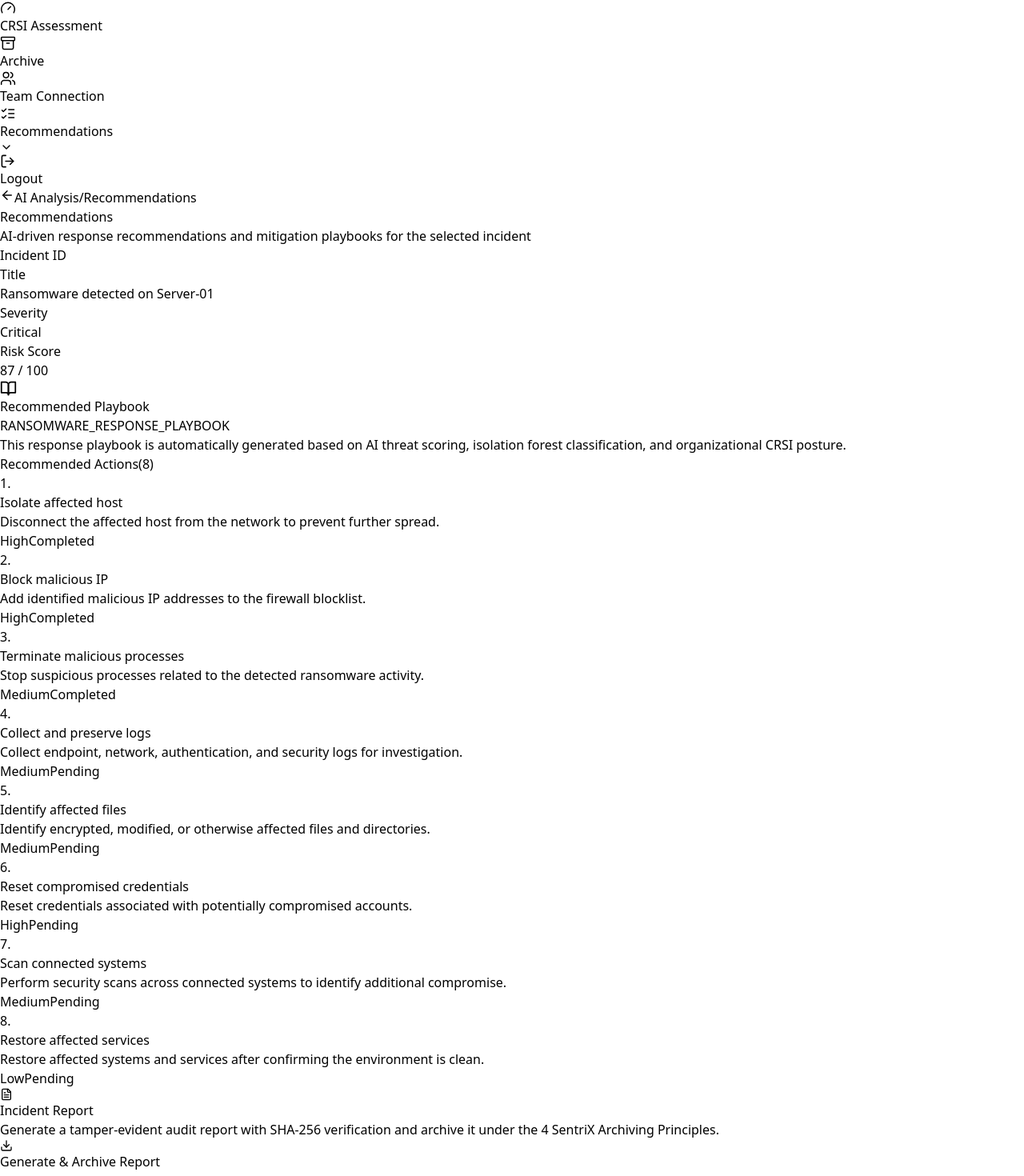
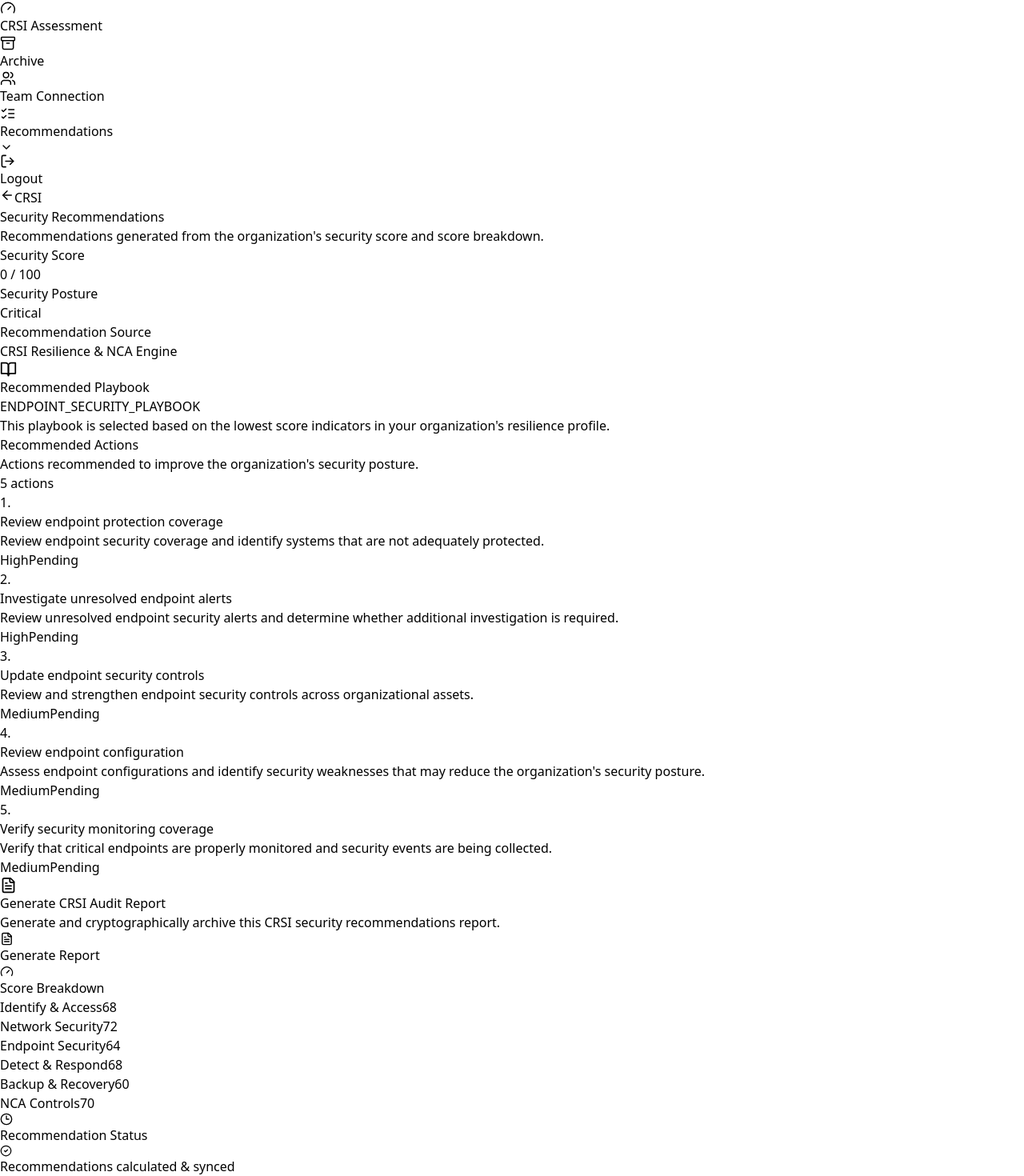
Before and after one commit to ii3ruj/SentriX, a React (Vite) app in the folder Sentriix/frontend/: page /crsi-recommendations in a window 1280 px wide. Shown: the part 1420-2890 px from the top of the page at 80% size. Built offline with nearby package versions, Linux system fonts and the light colour scheme; no server answers; sample sign-in values are in the browser's storage.

Commit message:
Update CRSIRecommendations.jsx

```diff
--- a/Sentriix/frontend/src/pages/CRSIRecommendations.jsx
+++ b/Sentriix/frontend/src/pages/CRSIRecommendations.jsx
@@ -1,144 +1,98 @@
 import React, { useState, useEffect } from "react";
-import { useNavigate, useParams } from "react-router-dom";
+import { useNavigate } from "react-router-dom";
 import {
+  ArrowLeft,
   BookOpen,
-  ArrowLeft,
+  CheckCircle2,
+  Clock3,
+  Gauge,
   FileText,
-  Download,
-  ShieldAlert,
-  CheckCircle2,
+  ShieldCheck,
 } from "lucide-react";
 import Sidebar from "../components/Sidebar";
 import { apiService } from "../services/api";
 
-const API_BASE =
-  import.meta.env.VITE_API_URL || "https://sentrix-backend-qsnu.onrender.com";
+const DEFAULT_BREAKDOWN = [
+  { name: "Identify & Access", score: 68 },
+  { name: "Network Security", score: 72 },
+  { name: "Endpoint Security", score: 64 },
+  { name: "Detect & Respond", score: 68 },
+  { name: "Backup & Recovery", score: 60 },
+  { name: "NCA Controls", score: 70 },
+];
 
 const DEFAULT_RECOMMENDATIONS = [
   {
     id: 1,
-    title: "Isolate affected host",
-    description: "Disconnect the affected host from the network to prevent further spread.",
+    title: "Review endpoint protection coverage",
+    description: "Review endpoint security coverage and identify systems that are not adequately protected.",
     priority: "High",
-    status: "Completed",
+    status: "Pending",
   },
   {
     id: 2,
-    title: "Block malicious IP",
-    description: "Add identified malicious IP addresses to the firewall blocklist.",
+    title: "Investigate unresolved endpoint alerts",
+    description: "Review unresolved endpoint security alerts and determine whether additional investigation is required.",
     priority: "High",
-    status: "Completed",
+    status: "Pending",
   },
   {
     id: 3,
-    title: "Terminate malicious processes",
-    description: "Stop suspicious processes related to the detected ransomware activity.",
+    title: "Update endpoint security controls",
+    description: "Review and strengthen endpoint security controls across organizational assets.",
     priority: "Medium",
-    status: "Completed",
+    status: "Pending",
   },
   {
     id: 4,
-    title: "Collect and preserve logs",
-    description: "Collect endpoint, network, authentication, and security logs for investigation.",
+    title: "Review endpoint configuration",
+    description: "Assess endpoint configurations and identify security weaknesses that may reduce the organization's security posture.",
     priority: "Medium",
     status: "Pending",
   },
   {
     id: 5,
-    title: "Identify affected files",
-    description: "Identify encrypted, modified, or otherwise affected files and directories.",
+    title: "Verify security monitoring coverage",
+    description: "Verify that critical endpoints are properly monitored and security events are being collected.",
     priority: "Medium",
-    status: "Pending",
-  },
-  {
-    id: 6,
-    title: "Reset compromised credentials",
-    description: "Reset credentials associated with potentially compromised accounts.",
-    priority: "High",
-    status: "Pending",
-  },
-  {
-    id: 7,
-    title: "Scan connected systems",
-    description: "Perform security scans across connected systems to identify additional compromise.",
-    priority: "Medium",
-    status: "Pending",
-  },
-  {
-    id: 8,
-    title: "Restore affected services",
-    description: "Restore affected systems and services after confirming the environment is clean.",
-    priority: "Low",
     status: "Pending",
   },
 ];
 
-export default function Recommendations() {
+export default function CRSIRecommendations() {
   const navigate = useNavigate();
-  const { id } = useParams();
 
-  const [incident, setIncident] = useState({
-    id: id || "",
-    title: "Ransomware detected on Server-01",
-    severity: "Critical",
-    riskScore: 87,
-    playbook: "RANSOMWARE_RESPONSE_PLAYBOOK",
-  });
-
-  const [recommendationsList, setRecommendationsList] = useState(DEFAULT_RECOMMENDATIONS);
-  const [isArchiving, setIsArchiving] = useState(false);
+  const [securityScore, setSecurityScore] = useState(0);
+  const [maturityLevel, setMaturityLevel] = useState(null);
+  const [breakdown, setBreakdown] = useState(DEFAULT_BREAKDOWN);
+  const [recommendations, setRecommendations] = useState(DEFAULT_RECOMMENDATIONS);
+  const [recommendedPlaybook, setRecommendedPlaybook] = useState("ENDPOINT_SECURITY_PLAYBOOK");
 
   useEffect(() => {
     let isMounted = true;
 
-    const fetchIncidentAIRecommendations = async () => {
+    const fetchCRSIInfo = async () => {
       try {
-        // بلا معرّف في الرابط كانت الصفحة تفترض INC-0001 وهو قد لا يكون
-        // موجوداً، فيرجع الأرشيف "Not found". الآن نأخذ أحدث حادثة فعلية.
-        let targetId = id;
-        if (!targetId) {
-          const latest = await apiService.getRecommendations();
-          targetId = latest?.incident_id;
-          if (!targetId) return;
-        }
-
-        const incidentData = await apiService.getIncidentById(targetId);
-        if (isMounted && incidentData) {
-          setIncident({
-            id: incidentData.id || targetId,
-            title: incidentData.title || "Security Incident",
-            severity: incidentData.severity || "Medium",
-            riskScore: incidentData.risk_score ?? 0,
-            playbook: incidentData.playbook || "GENERIC_RESPONSE_PLAYBOOK",
-          });
-
-          // الباك إند يرسل recommended_actions لكل حادثة حسب الـplaybook الخاص بها
-          if (Array.isArray(incidentData.recommended_actions)) {
-            const mapped = incidentData.recommended_actions.map((act, index) => ({
-              id: act.action_order || index + 1,
-              title: typeof act === "string" ? act : act.title,
-              description:
-                typeof act === "string"
-                  ? "Response action from the matched playbook."
-                  : act.description,
-              priority: typeof act === "string" ? "Medium" : act.priority,
-              status: typeof act === "string" ? "Pending" : act.status,
-            }));
-            setRecommendationsList(mapped);
-          }
+        const crsiData = await apiService.getCRSIRecommendations();
+        if (isMounted && crsiData) {
+          if (typeof crsiData.score === "number") setSecurityScore(crsiData.score);
+          if (crsiData.maturity_level) setMaturityLevel(crsiData.maturity_level);
+          if (Array.isArray(crsiData.breakdown)) setBreakdown(crsiData.breakdown);
+          if (crsiData.playbook) setRecommendedPlaybook(crsiData.playbook);
+          if (Array.isArray(crsiData.actions)) setRecommendations(crsiData.actions);
         }
       } catch (err) {
-        console.warn("Using fallback recommendations:", err);
+        console.warn("Using fallback CRSI recommendations:", err);
       }
     };
 
-    fetchIncidentAIRecommendations();
-    const interval = setInterval(fetchIncidentAIRecommendations, 8000);
+    fetchCRSIInfo();
+    const interval = setInterval(fetchCRSIInfo, 5000);
     return () => {
       isMounted = false;
       clearInterval(interval);
     };
-  }, [id]);
+  }, []);
 
   const getPriorityStyle = (priority) => {
     if (priority === "High" || priority === "Critical") {
@@ -158,42 +112,32 @@ export default function Recommendations() {
   };
 
   const handleGenerateReport = async () => {
-    if (!incident.id) {
-      window.alert("No incident is loaded yet. Please wait for the analysis to load.");
-      return;
-    }
-
     const confirmed = window.confirm(
-      `Generate and archive the report for ${incident.id}?\n\n` +
-      `The report will be stored as an immutable snapshot with a SHA-256 ` +
-      `integrity fingerprint and retained for 7 years.`
+      `Generate and archive the CRSI assessment report?\n\n` +
+        `Security score: ${securityScore}/100\n` +
+        `Maturity level: ${maturityLevel || "-"}\n\n` +
+        `The report is archived as an immutable snapshot with a SHA-256 fingerprint.`
     );
     if (!confirmed) return;
 
-    setIsArchiving(true);
-
     try {
-      // يمر عبر apiService حتى يُرسل هيدر المصادقة.
-      // الطلب المباشر بـ fetch كان يصل بلا توكن فيرجع 401،
-      // وهذا سبب رسالة "Could not reach the archive service".
-      const verification = await apiService.verifyArchiveHash(incident.id);
-
-      window.open(apiService.archiveDownloadUrl(incident.id), "_blank");
+      // يُخزَّن فعلياً في الباك إند (سجل archives + لقطة مجمّدة)
+      const result = await apiService.archiveCRSIReport();
+      const row = result?.archived;
 
       window.alert(
-        `Report archived successfully.\n\n` +
-          `Report ID: ${incident.id}\n` +
-          `SHA-256: ${String(verification.stored_sha256 || "").slice(0, 32)}...\n` +
-          `Integrity verified: ${verification.integrity_ok ? "PASSED" : "FAILED"}\n` +
-          `Archived by: ${verification.archived_by || "SentriX Engine"}\n` +
-          `Retention until: ${verification.retention_until || "-"}`
+        row
+          ? `CRSI report archived.\n\n` +
+            `Report ID: ${row.report_id}\n` +
+            `SHA-256: ${String(row.sha256 || "").slice(0, 32)}...\n` +
+            `Archived by: ${row.archived_by}\n` +
+            `Retention until: ${row.retention_until}`
+          : "CRSI report archived."
       );
 
       navigate("/archive");
     } catch (e) {
-      window.alert(`Could not archive the report: ${e.message}`);
-    } finally {
-      setIsArchiving(false);
+      window.alert(`Could not archive the CRSI report: ${e.message}`);
     }
   };
 
@@ -202,72 +146,82 @@ export default function Recommendations() {
       {/* UNIFIED SIDEBAR */}
       <Sidebar />
 
-      {/* MAIN CONTENT */}
+      {/* MAIN */}
       <main className="flex-1 min-w-0">
         {/* HEADER */}
         <header className="px-8 py-7 border-b border-white/10">
           <div className="flex items-center gap-3 mb-2">
             <button
-              onClick={() => navigate(`/ai-analysis/${incident.id}`)}
+              onClick={() => navigate("/crsi-assessment")}
               className="text-gray-500 hover:text-emerald-400 transition"
             >
               <ArrowLeft size={18} />
             </button>
-            <span className="text-sm text-gray-500">AI Analysis</span>
-            <span className="text-gray-700">/</span>
-            <span className="text-sm text-emerald-400">Recommendations</span>
+            <span className="text-sm text-emerald-400">CRSI</span>
           </div>
 
-          <h1 className="text-3xl font-bold">Recommendations</h1>
+          <h1 className="text-3xl font-bold">Security Recommendations</h1>
           <p className="text-sm text-gray-500 mt-1">
-            AI-driven response recommendations and mitigation playbooks for the selected incident
+            Recommendations generated from the organization's security score and score breakdown.
           </p>
         </header>
 
         {/* CONTENT */}
         <div className="p-8 max-w-[1250px] mx-auto">
-          {/* INCIDENT SUMMARY */}
-          <section className="bg-[#0c1220] border border-white/10 rounded-2xl px-6 py-5 mb-5">
-            <div className="grid grid-cols-4 gap-6">
+          {/* SECURITY SCORE SUMMARY */}
+          <section className="bg-[#0c1220] border border-white/10 rounded-2xl p-6 mb-5">
+            <div className="grid md:grid-cols-3 gap-6">
               <div>
-                <p className="text-xs text-gray-500 mb-2">Incident ID</p>
-                <p className="font-bold text-white font-mono">{incident.id}</p>
+                <p className="text-xs text-gray-500 mb-2">Security Score</p>
+                <p
+                  className={`text-3xl font-bold ${
+                    securityScore >= 70
+                      ? "text-emerald-400"
+                      : securityScore >= 40
+                      ? "text-yellow-400"
+                      : "text-red-400"
+                  }`}
+                >
+                  {securityScore}
+                  <span className="text-sm text-gray-500"> / 100</span>
+                </p>
               </div>
 
               <div>
-                <p className="text-xs text-gray-500 mb-2">Title</p>
-                <p className="font-semibold text-gray-200">{incident.title}</p>
+                <p className="text-xs text-gray-500 mb-2">Security Posture</p>
+                <p
+                  className={`text-lg font-semibold ${
+                    securityScore >= 70
+                      ? "text-emerald-400"
+                      : securityScore >= 40
+                      ? "text-yellow-400"
+                      : "text-red-400"
+                  }`}
+                >
+                  {maturityLevel ||
+                    (securityScore >= 80
+                      ? "Strong"
+                      : securityScore >= 60
+                      ? "Moderate"
+                      : securityScore >= 40
+                      ? "Weak"
+                      : "Critical")}
+                </p>
               </div>
 
               <div>
-                <p className="text-xs text-gray-500 mb-2">Severity</p>
-                <span
-                  className={`inline-flex px-3 py-1 rounded-md text-xs font-semibold ${
-                    incident.severity === "Critical"
-                      ? "bg-red-500/10 border border-red-500/20 text-red-400"
-                      : "bg-yellow-500/10 border border-yellow-500/20 text-yellow-400"
-                  }`}
-                >
-                  {incident.severity}
-                </span>
-              </div>
-
-              <div>
-                <p className="text-xs text-gray-500 mb-2">Risk Score</p>
-                <p className="text-lg font-bold text-yellow-400">
-                  {incident.riskScore}
-                  <span className="text-sm text-gray-500"> / 100</span>
-                </p>
+                <p className="text-xs text-gray-500 mb-2">Recommendation Source</p>
+                <p className="text-sm text-gray-300">CRSI Resilience & NCA Engine</p>
               </div>
             </div>
           </section>
 
-          {/* TWO COLUMN LAYOUT */}
-          <div className="grid lg:grid-cols-[1fr_280px] gap-5">
+          {/* TWO COLUMNS */}
+          <div className="grid lg:grid-cols-[1fr_300px] gap-5">
             {/* LEFT COLUMN */}
             <div className="space-y-5">
-              {/* RECOMMENDED PLAYBOOK */}
-              <section className="bg-[#0c1220] border border-white/10 rounded-2xl p-5">
+              {/* PLAYBOOK */}
+              <section className="bg-[#0c1220] border border-white/10 rounded-2xl p-6">
                 <div className="flex items-start gap-4">
                   <div className="w-11 h-11 rounded-xl bg-purple-500/10 border border-purple-500/20 flex items-center justify-center shrink-0">
                     <BookOpen size={21} className="text-purple-400" />
@@ -275,86 +229,133 @@ export default function Recommendations() {
 
                   <div>
                     <p className="text-xs text-gray-500 mb-1">Recommended Playbook</p>
-                    <h2 className="text-purple-400 font-bold text-base">
-                      {incident.playbook}
-                    </h2>
+                    <h2 className="text-purple-400 font-bold text-base">{recommendedPlaybook}</h2>
                     <p className="text-xs text-gray-500 mt-2 leading-relaxed">
-                      This response playbook is automatically generated based on AI threat scoring, isolation forest classification, and organizational CRSI posture.
+                      This playbook is selected based on the lowest score indicators in your organization's resilience profile.
                     </p>
                   </div>
                 </div>
+              </section>
 
-                {/* Actions Heading */}
-                <div className="flex items-center justify-between mt-7 mb-4">
-                  <h3 className="font-semibold">
-                    Recommended Actions
-                    <span className="text-gray-500 ml-1">({recommendationsList.length})</span>
-                  </h3>
+              {/* ACTIONS */}
+              <section className="bg-[#0c1220] border border-white/10 rounded-2xl p-6">
+                <div className="flex items-center justify-between mb-5">
+                  <div>
+                    <h2 className="text-lg font-semibold">Recommended Actions</h2>
+                    <p className="text-xs text-gray-500 mt-1">
+                      Actions recommended to improve the organization's security posture.
+                    </p>
+                  </div>
+                  <span className="text-xs text-gray-500">{recommendations.length} actions</span>
                 </div>
 
-                {/* Actions */}
                 <div className="space-y-3">
-                  {recommendationsList.map((recommendation) => (
+                  {recommendations.map((item) => (
                     <div
-                      key={recommendation.id}
-                      className="bg-[#070b16] border border-white/5 rounded-xl px-4 py-4 hover:border-emerald-500/20 transition"
+                      key={item.id}
+                      className="bg-[#070b16] border border-white/5 rounded-xl p-4 hover:border-emerald-500/20 transition"
                     >
                       <div className="flex items-center gap-4">
-                        <div className="w-6 text-xs text-gray-500 font-semibold shrink-0">
-                          {recommendation.id}.
-                        </div>
+                        <div className="w-6 text-xs text-gray-500 font-semibold">{item.id}.</div>
 
-                        <div className="flex-1 min-w-0">
-                          <p className="text-sm font-semibold text-gray-200">
-                            {recommendation.title}
-                          </p>
-                          <p className="text-xs text-gray-600 mt-1">
-                            {recommendation.description}
-                          </p>
+                        <div className="flex-1">
+                          <p className="text-sm font-semibold text-gray-200">{item.title}</p>
+                          <p className="text-xs text-gray-600 mt-1">{item.description}</p>
                         </div>
 
                         <span
                           className={`text-[10px] px-2.5 py-1 rounded-full font-semibold shrink-0 ${getPriorityStyle(
-                            recommendation.priority
+                            item.priority
                           )}`}
                         >
-                          {recommendation.priority}
+                          {item.priority}
                         </span>
 
                         <span
                           className={`text-[10px] px-2.5 py-1 rounded-full font-semibold shrink-0 ${getStatusStyle(
-                            recommendation.status
+                            item.status
                           )}`}
                         >
-                          {recommendation.status}
+                          {item.status}
                         </span>
                       </div>
                     </div>
                   ))}
                 </div>
               </section>
+
+              {/* GENERATE REPORT */}
+              <section className="bg-[#0c1220] border border-emerald-500/20 rounded-2xl p-6">
+                <div className="flex items-center justify-between gap-6">
+                  <div className="flex items-center gap-4">
+                    <div className="w-11 h-11 rounded-xl bg-emerald-500/10 border border-emerald-500/20 flex items-center justify-center shrink-0">
+                      <FileText size={21} className="text-emerald-400" />
+                    </div>
+
+                    <div>
+                      <h2 className="text-sm font-semibold text-gray-200">Generate CRSI Audit Report</h2>
+                      <p className="text-xs text-gray-500 mt-1">
+                        Generate and cryptographically archive this CRSI security recommendations report.
+                      </p>
+                    </div>
+                  </div>
+
+                  <button
+                    onClick={handleGenerateReport}
+                    className="flex items-center gap-2 bg-gradient-to-r from-emerald-400 to-green-600 text-[#04140b] font-bold text-sm px-5 py-3 rounded-lg hover:opacity-90 transition shrink-0 shadow-lg shadow-emerald-500/10"
+                  >
+                    <FileText size={17} />
+                    Generate Report
+                  </button>
+                </div>
+              </section>
             </div>
 
             {/* RIGHT COLUMN */}
             <div className="space-y-5">
+              {/* BREAKDOWN */}
+              <section className="bg-[#0c1220] border border-white/10 rounded-2xl p-5">
+                <div className="flex items-center gap-2 mb-5">
+                  <Gauge size={17} className="text-emerald-400" />
+                  <h3 className="font-semibold text-sm">Score Breakdown</h3>
+                </div>
+
+                <div className="space-y-5">
+                  {breakdown.map((item) => (
+                    <div key={item.name}>
+                      <div className="flex items-center justify-between mb-2">
+                        <span className="text-xs text-gray-400">{item.name}</span>
+                        <span className="text-xs font-semibold">{item.score}</span>
+                      </div>
+
+                      <div className="h-1.5 bg-[#172130] rounded-full overflow-hidden">
+                        <div
+                          className={`h-full rounded-full transition-all duration-500 ${
+                            item.score >= 70
+                              ? "bg-emerald-500"
+                              : item.score >= 40
+                              ? "bg-yellow-500"
+                              : "bg-red-500"
+                          }`}
+                          style={{ width: `${item.score}%` }}
+                        />
+                      </div>
+                    </div>
+                  ))}
+                </div>
+              </section>
+
+              {/* STATUS */}
               <section className="bg-[#0c1220] border border-white/10 rounded-2xl p-5">
                 <div className="flex items-center gap-2 mb-3">
-                  <FileText size={16} className="text-emerald-400" />
-                  <h3 className="font-semibold">Incident Report</h3>
+                  <Clock3 size={16} className="text-emerald-400" />
+                  <h3 className="font-semibold text-sm">Recommendation Status</h3>
                 </div>
 
-                <p className="text-xs text-gray-500 leading-relaxed mb-5">
-                  Generate a tamper-evident audit report with SHA-256 verification and archive it under the 4 SentriX Archiving Principles.
-                </p>
-
-                <button
-                  onClick={handleGenerateReport}
-                  disabled={isArchiving}
-                  className="w-full flex items-center justify-center gap-2 bg-gradient-to-r from-emerald-400 to-green-600 text-[#04140b] font-bold text-sm py-3 rounded-lg hover:opacity-90 transition shadow-lg shadow-emerald-500/10 disabled:opacity-50"
-                >
-                  <Download size={16} />
-                  {isArchiving ? "Archiving..." : "Generate & Archive Report"}
-                </button>
+                <div className="flex items-center gap-2 text-xs text-gray-500">
+                  <CheckCircle2 size={15} className="text-emerald-400" />
+                  <span>Recommendations calculated & synced</span>
+                </div>
               </section>
             </div>
           </div>
```
